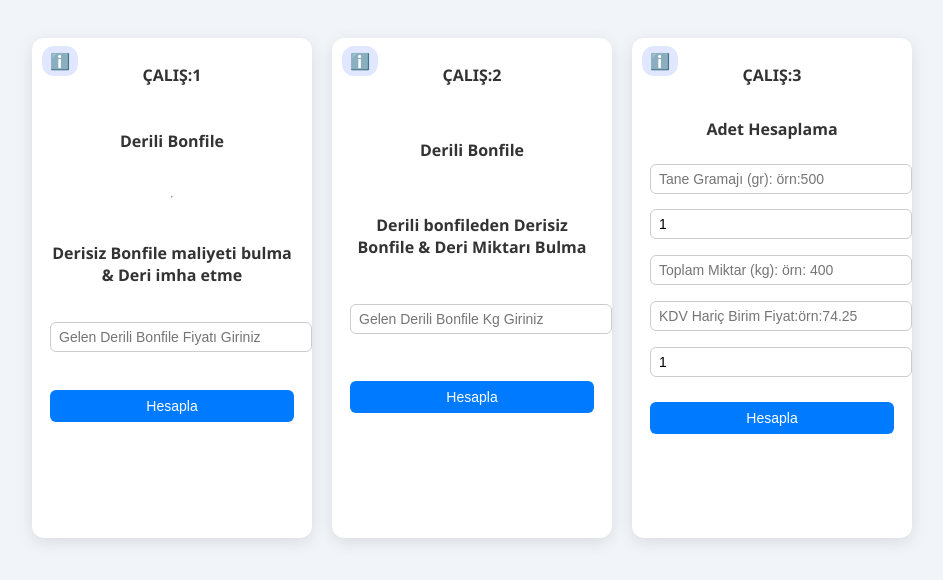
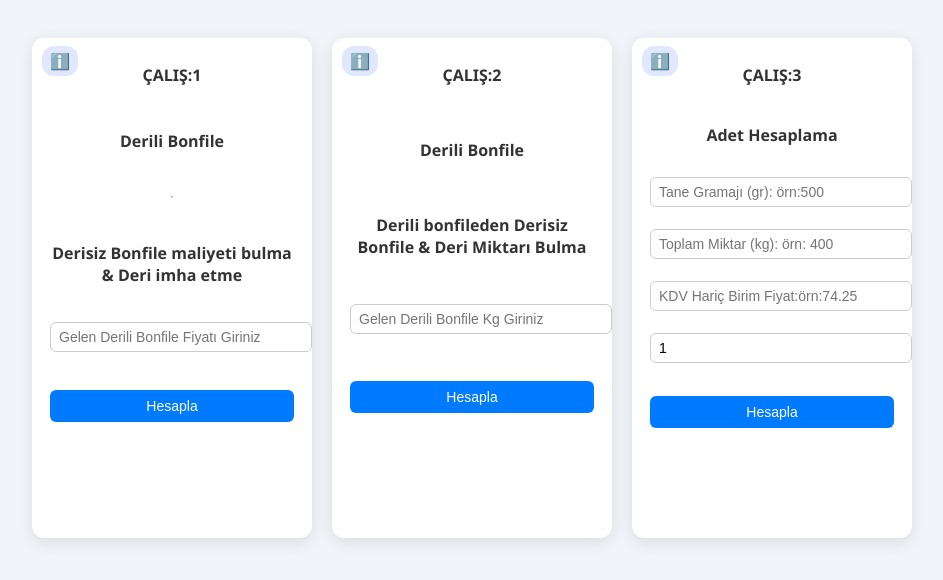
Before and after one commit to ercansahin16/parcalama, a plain HTML site: page index.html in a window 1280 px wide. Shown: the whole page, without its empty margins (168-1111 px from the left). Drawn offline with Linux system fonts and the light colour scheme.

Commit message:
Update index.html

```diff
--- a/index.html
+++ b/index.html
@@ -206,7 +206,7 @@
   <input type="number" id="taneGram" placeholder="Tane Gramajı (gr): örn:500"/>
 
 
-  <input display="none" type="number" id="koliAdedi" placeholder="Kolideki Adet Sayısı: örn:8" value="1" />
+  <input type="number" id="koliAdedi" placeholder="Kolideki Adet Sayısı: örn:8" style="display:none;" value="1" />
 
 
   <input type="number" id="toplamKg" placeholder="Toplam Miktar (kg): örn: 400" />
```
